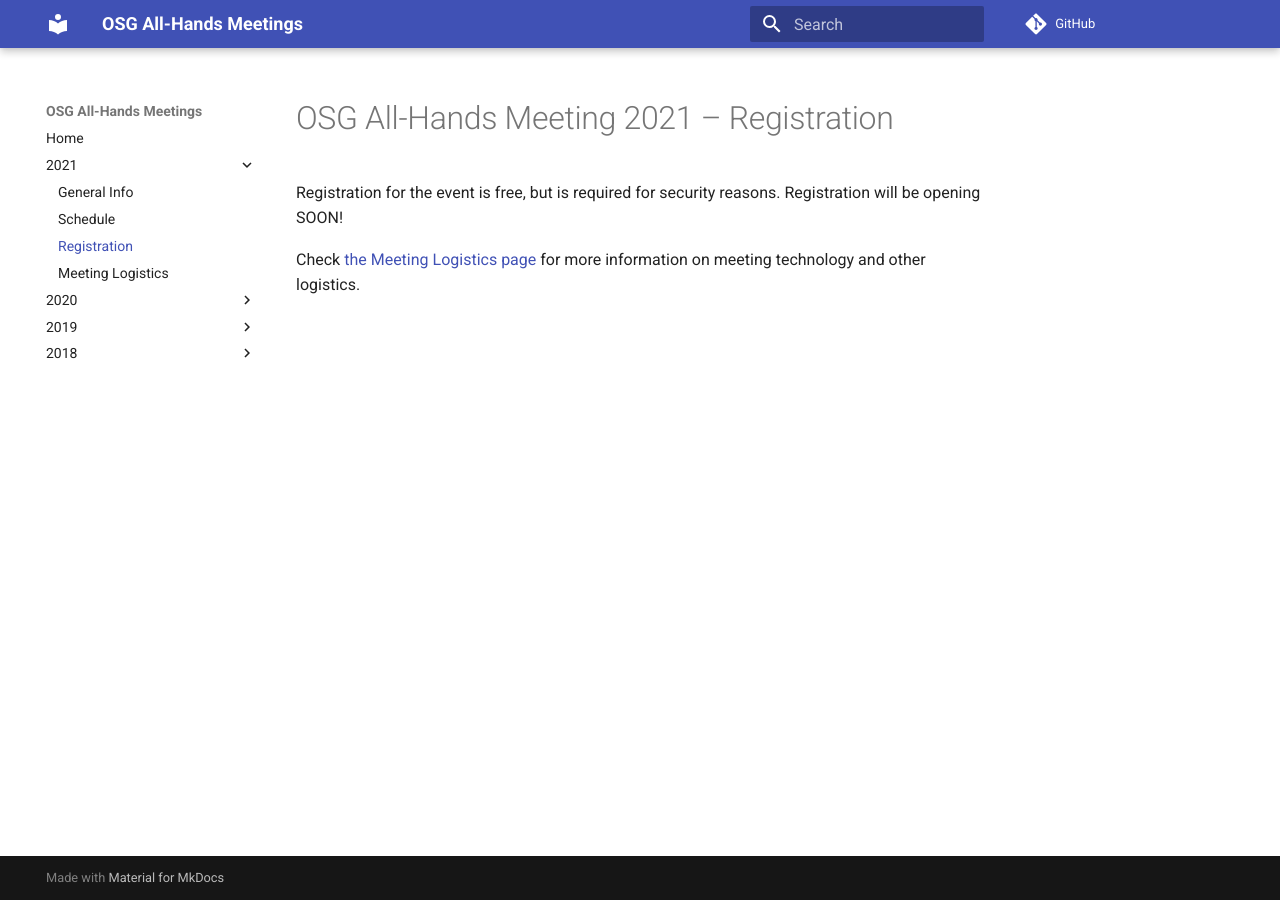
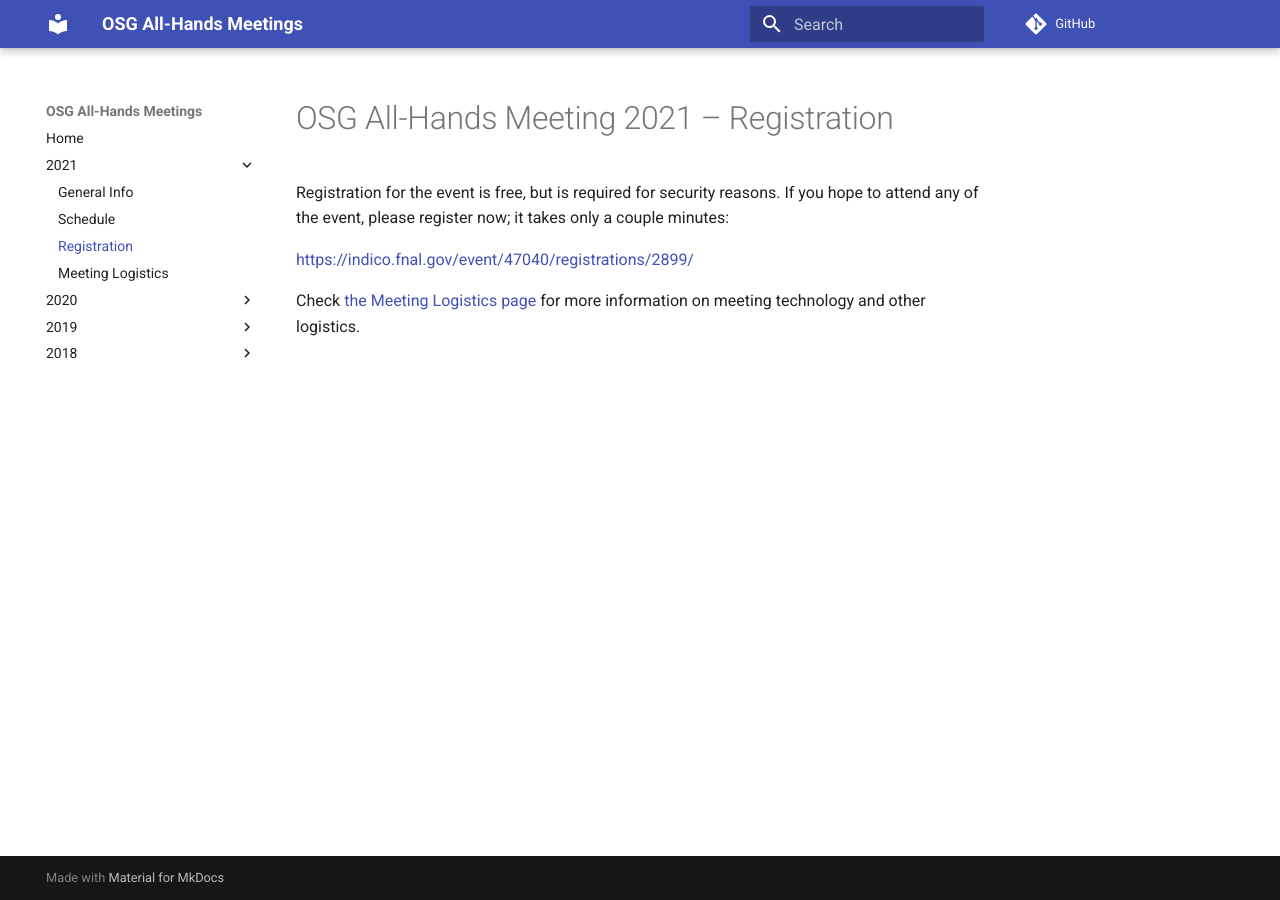
Before and after one commit to osg-htc/all-hands, an MkDocs documentation site: the page built from docs/2021/registration.md, in a window 1280 px wide. Built offline with MkDocs 1.6.1 and Material for MkDocs 9.7.7, drawn with Linux system fonts in a browser that asks for light colours; comment, search, counter and statistics services are not loaded.

Commit message:
Update registration.md
opening registration

```diff
--- a/docs/2021/registration.md
+++ b/docs/2021/registration.md
@@ -1,6 +1,10 @@
 # OSG All-Hands Meeting 2021 &ndash; Registration
 
-Registration for the event is free, but is required for security reasons. Registration will be opening SOON!
+Registration for the event is free, but is required for security reasons.  If
+you hope to attend any of the event, please register now; it takes only a couple
+minutes:
+
+[https://indico.fnal.gov/event/47040/registrations/2899/](https://indico.fnal.gov/event/47040/registrations/2899/)
 
 Check [the Meeting Logistics page](technology.md)
 for more information on meeting technology and other logistics.
```
